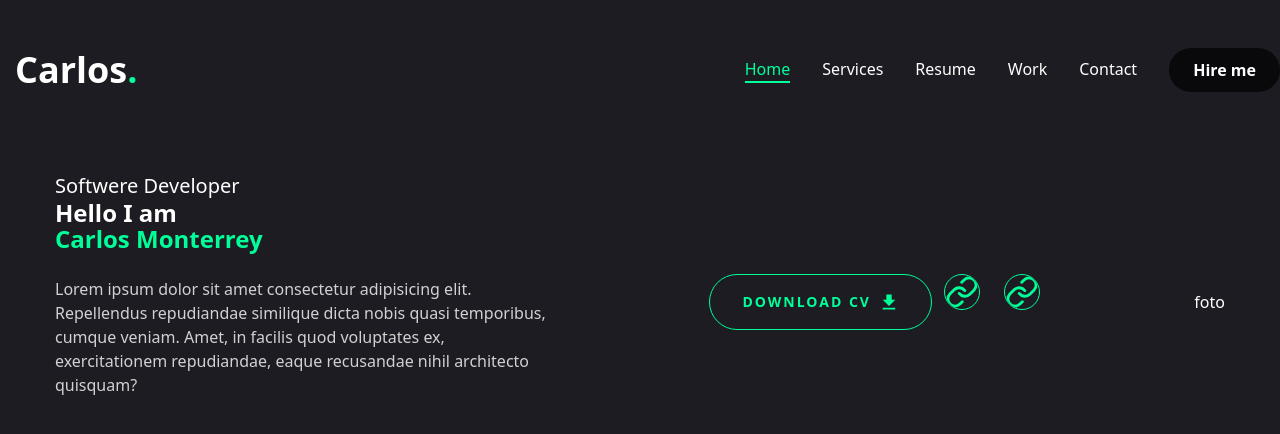
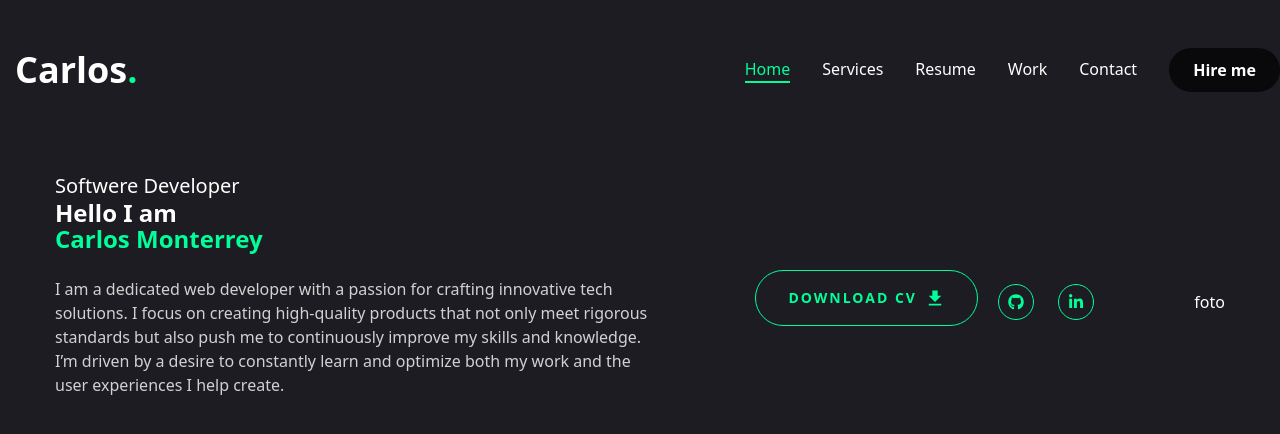
Before and after one commit to carlomonterrey/portafolio, a Next.js app: page / in a window 1280 px wide. Shown: the top 434 px of the page. Built offline with nearby package versions, Linux system fonts and the light colour scheme.

Commit message:
Fix(social component) displaying icons

```diff
--- a/app/layout.tsx
+++ b/app/layout.tsx
@@ -6,11 +6,6 @@ import { Header } from "@/components/ui/Header";
 import { usePathname } from "next/navigation";
 import { PageTransition } from "@/components/ui/PageTransition";
 
-const jetbrainsMono = JetBrains_Mono({
-  subsets: ["latin"],
-  weight: ["100", "200", "300", "400", "400", "500", "600", "700", "800"],
-  variable: '--font-jetbrainsMono',
-});
 
 export default function RootLayout({
   children,
@@ -21,7 +16,7 @@ export default function RootLayout({
 
   return (
     <html lang="en">
-      <body className={jetbrainsMono.variable}>
+      <body >
        <main className="flex flex-col">
        <Header>
 
--- a/app/page.tsx
+++ b/app/page.tsx
@@ -1,5 +1,5 @@
+import { Social } from "@/components/Social";
 import { Button } from "@/components/ui/button";
-import { Social } from "../components/Social";
 
 import { IoMdDownload } from "react-icons/io"
 
@@ -11,9 +11,14 @@ import { IoMdDownload } from "react-icons/io"
           <span className="text-xl">Softwere Developer</span>
           <h1 className="h1 mb-6">Hello I am <br /><span className="text-accent">Carlos Monterrey</span>
           </h1>
-          <p className="max-w-[500px] mb-9 text-white/80">Lorem ipsum dolor sit amet consectetur adipisicing elit. Repellendus repudiandae similique dicta nobis quasi temporibus, cumque veniam. Amet, in facilis quod voluptates ex, exercitationem repudiandae, eaque recusandae nihil architecto quisquam?</p>
+          <p className="max-w-[600px] mb-9 text-white/80">
+          I am a dedicated web developer with a passion for crafting innovative tech solutions. I
+focus on creating high-quality products that not only meet rigorous standards but also
+push me to continuously improve my skills and knowledge. I’m driven by a desire to
+constantly learn and optimize both my work and the user experiences I help create.
+          </p>
         </div>
-        <div className="flex justify-center gap-3">
+        <div className="flex justify-center gap-5">
           <Button
           variant="outline"
           size="lg"
@@ -24,7 +29,7 @@ import { IoMdDownload } from "react-icons/io"
           </Button>
           <div className="mb-8 xl:mb-0">
 <Social
-containerStyles="flex gap-6 items-center"
+containerStyles="flex  gap-6 items-center h-16"
 iconStyles="w-9 h-9 border border-accent rounded-full flex
  justify-center items-center text-accent text-base hover:bg-accent
   hover:text-primary hover:transition-all duration-500"></Social>
--- a/components/Social.jsx
+++ /dev/null
@@ -1,17 +0,0 @@
-import { Link } from 'lucide-react'
-import React from 'react'
-import {FaGithub,FaLinkedinIn} from "react-icons/fa"
-const socials=[
- {icon:<FaGithub/>,path:"/jnsnndnd"},
- {icon:<FaLinkedinIn/>,path:"/ndsnsdnj"}
-
-]
-export const Social = ({containerStyles,iconStyles}) => {
-  return (
-    <div className={containerStyles}>
-     {socials.map((item,index)=>{
-      return (<Link key={index} href={item.path} className={iconStyles}></Link>)
-     })}
-    </div>
-  )
-}
--- /dev/null
+++ b/components/Social.tsx
@@ -0,0 +1,24 @@
+import { Link } from 'lucide-react';
+import React from 'react'
+import {FaGithub,FaLinkedinIn} from "react-icons/fa"
+const socials=[
+ {icon:<FaGithub />,path:""},
+ {icon:<FaLinkedinIn />,path:""}
+
+]
+interface SocialProps {
+  containerStyles?: string;
+  iconStyles?: string;
+}
+export const Social: React.FC<SocialProps> = ({ containerStyles, iconStyles }) => {
+  return (
+    <div className={containerStyles} >
+        {socials.map((item, index) => (
+     <a key={index} href={item.path} className={iconStyles} target="_blank" rel="noopener noreferrer">
+     {item.icon} {/* Renderiza el ícono aquí */}
+   </a>
+   ))}
+
+    </div>
+  )
+}
--- a/tailwind.config.ts
+++ b/tailwind.config.ts
@@ -20,7 +20,6 @@ const config: Config = {
 							},
 
 			fontFamily:{
-				primary:"var(--font-jetbrainsMono)"
 			},
 
   	extend: {
--- a/tsconfig.json
+++ b/tsconfig.json
@@ -21,6 +21,6 @@
       "@/*": ["./*"]
     }
   },
-  "include": ["next-env.d.ts", "**/*.ts", "**/*.tsx", ".next/types/**/*.ts", "components/Social.jsx"],
+  "include": ["next-env.d.ts", "**/*.ts", "**/*.tsx", ".next/types/**/*.ts", "components/Social.tsx"],
   "exclude": ["node_modules"]
 }
```
